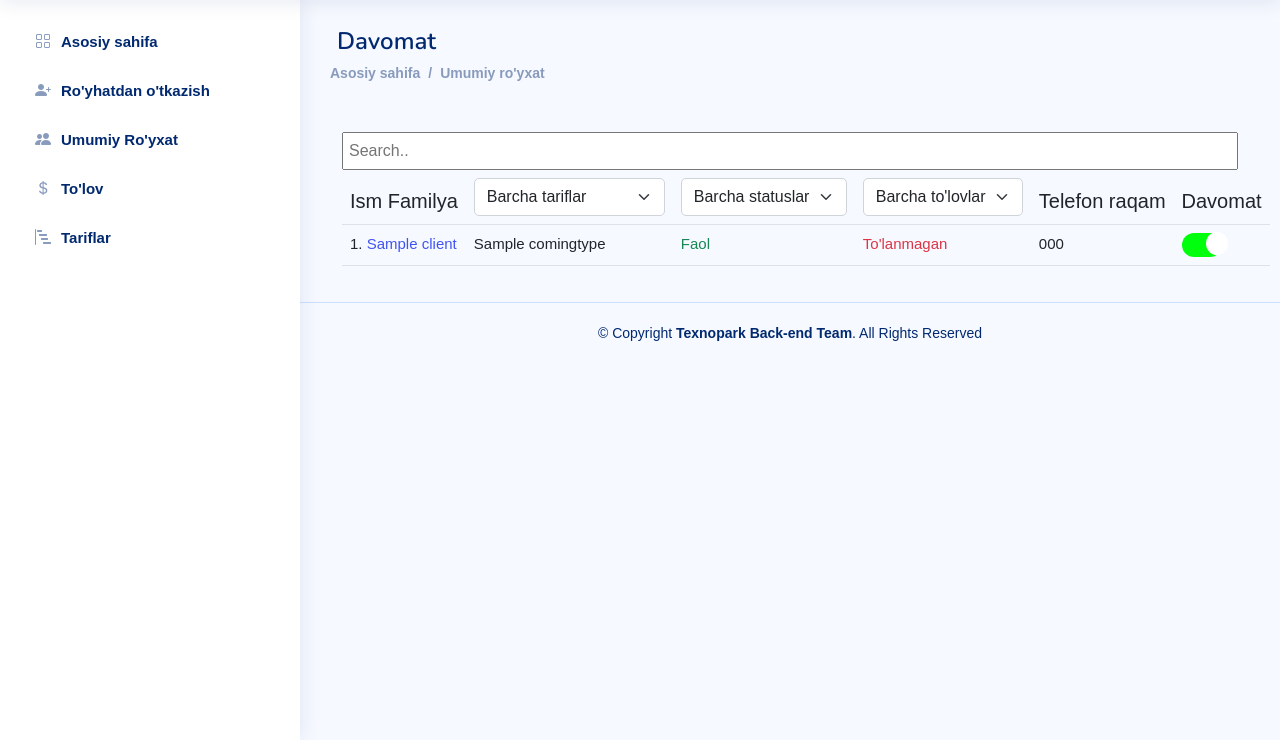
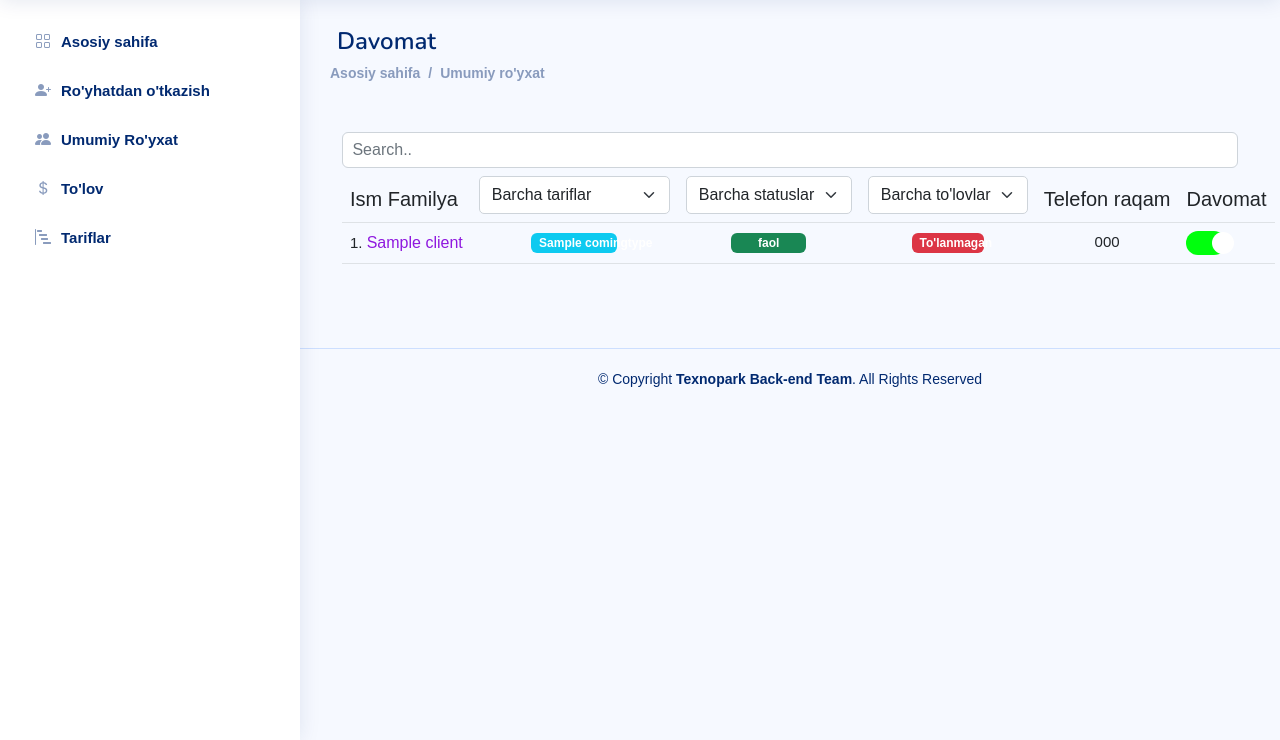
Before and after one commit to Abdulhamid51/fitnes_crm, a Django app: page /attandance/ in a window 1280 px wide. Shown: the part 60-800 px from the top of the page. Run offline with Django 3.2, Linux system fonts and the light colour scheme; tables that the repository leaves empty hold one stand-in row (values such as "Sample post"); some libraries are stand-ins or nearby versions.

Commit message:
templates edited

```diff
--- a/templates/new_table.html
+++ b/templates/new_table.html
@@ -20,13 +20,11 @@
 
     <div class="container mt-5">
 
-        <!-- <div class="outer-wrapper">
-            <div class="table-wrapper"> -->
-                <div class="row">
-                    <div class="col-md-12">
 
-                        <input type="text" name=""  id="search" placeholder="Search.." style="padding: 5px; width: 100%;">
-    <table id="emp-table" class="table table-border datab" style="width:100%">
+    <div class="row">
+        <div class="col-md-12">
+            <input type="text" name="" class="form-control"  id="search" placeholder=" Search.." style="padding: 5px; width: 100%; ">
+        <table id="emp-table" class="table table-border datab" style="width:100%">
 
 
         <thead class="p-4">
@@ -58,28 +56,28 @@
             {% for c in clients %}
             <tr>
                 <td>{{ forloop.counter }}. <a href="{% url 'main:detail' c.id %}" >{{ c.name }}</a></td>
-                <td>{{ c.coming_type }}</td>
+                <td class="text-center"><span class="badge bg-info status-span">{{ c.coming_type }}</span></td>
 
                 {% if c.status == "ACTIVE" %}
-                <td class="text-success">Faol</td>
+                <!-- <td class="text-center text-success"><span class="badge bg-success status-span"><i class="bi bi-check-circle-fill me-1"></i>Faol</span></td> -->
+                <td class="text-center text-success"><span class="badge bg-success status-span"> faol</span></td>
                 {% elif c.status == "INACTIVE" %}
-                <td class="text-danger">Faol emas</td>
+                <td class=" text-center text-danger"><span class="badge bg-danger status-span">faol emas</span></td>
                 {% else %}
-                <td class="text-warning">Pauza</td>
+                <td class="text-center text-warning"><span class="badge bg-warning status-span">pauza</span></td>
                 {% endif %}
 
 
-                <!-- <td class="badge bg-danger">{{ c.status }}</td> -->
                 <td
                 {% if c.debt == False %}
-                class="text-success">To'langan
+                class=" text-center text-success"><span class="badge bg-success status-span">To'langan</span>
                 {% else %}
-                class="text-danger">To'lanmagan
+                class="text-center text-danger"><span class="badge bg-danger status-span">To'lanmagan</span>
                 {% endif %}
                 </td>
 
-                <td>{{ c.phone }}</td>
-                <td class="att_td">
+                <td class="text-center">{{ c.phone }}</td>
+                <td class="att_td ">
                     <label class="switch ">
 
                         {% if c.months.all.last.days.all.last %}
@@ -107,7 +105,20 @@
     </table>
 
     <style>
-
+        .status-span{
+            width: 45%;
+            font-size: 12px;
+        }
+        tbody tr:hover{
+            background:rgb(233, 227, 227);
+        }
+        td a{
+            color: rgba(143, 23, 223, 0.998);
+            font-size: 16px;
+        }
+        td a:hover{
+            color: black;
+        }
         .switch {
             float: left;
             position: relative;
@@ -116,10 +127,8 @@
             height: 24px;
         }
 
-        /* Hide default HTML checkbox */
         .switch input {display:none;}
 
-        /* The slider */
         .slider {
             position: absolute;
             cursor: pointer;
@@ -135,10 +144,10 @@
         .slider:before {
             position: absolute;
             content: "";
-            height: 23px;
+            height: 22px;
             width: 22px;
-            left: -2px;
-            bottom: 2px;
+            left: 0px;
+            bottom: 1px;
             background-color: rgb(255, 255, 255);
             -webkit-transition: .4s;
             transition: .4s;
@@ -159,40 +168,89 @@
 
         /* Rounded sliders */
         .slider.round {
-            border-radius: 34px;
+            border-radius: 30px;
         }
         .slider.round:before {
-  border-radius: 50%;
-}
+            border-radius: 50%;
+        }
+
         </style>
 
 
-
-
-
-
-    <!-- <script>getUniqueValuesFromColumn()
-    </script> -->
     <script src="/static/assets/example/filter.js"></script>
     <script src="https://cdnjs.cloudflare.com/ajax/libs/jquery/3.6.3/jquery.min.js"></script>
     <script src="//cdn.datatables.net/1.10.12/js/jquery.dataTables.min.js"></script>
 
     <script>
         window.onload = () => {
-
         };
 
-        getUniqueValuesFromColumn()
+    getUniqueValuesFromColumn()
+
+    function getUniqueValuesFromColumn() {
+    var unique_col_values_dict = {}
+
+    allFilters = document.querySelectorAll(".table-filter")
+    allFilters.forEach((filter_i) => {
+        col_index = filter_i.parentElement.getAttribute("col-index");
+        // alert(col_index)
+        const rows = document.querySelectorAll("#emp-table > tbody > tr")
+        rows.forEach((row) => {
+            cell_value = row.querySelector("td:nth-child("+col_index+")").innerHTML;
+            // if the col index is already present in the dict
+            if (col_index in unique_col_values_dict) {
+
+                // if the cell value is already present in the array
+                if (unique_col_values_dict[col_index].includes(cell_value)) {
+                    // alert(cell_value + " is already present in the array : " + unique_col_values_dict[col_index])
+
+                } else {
+                    unique_col_values_dict[col_index].push(cell_value)
+                    // alert("Array after adding the cell value : " + unique_col_values_dict[col_index])
+
+                }
 
 
-        var $rows = $('#emp-table tr');
+            } else {
+                unique_col_values_dict[col_index] = new Array(cell_value)
+            }
+        });
+
+
+    });
+    // for(i in unique_col_values_dict) {
+    //     alert("Column index : " + i + " has Unique values : \n" + unique_col_values_dict[i]);
+    // }
+        updateSelectOptions(unique_col_values_dict)
+
+
+};
+
+        function updateSelectOptions(unique_col_values_dict) {
+        allFilters = document.querySelectorAll(".table-filter")
+        allFilters.forEach((filter_i) => {
+            col_index = filter_i.parentElement.getAttribute('col-index')
+
+            unique_col_values_dict[col_index].forEach((i) => {
+
+                let b = new DOMParser().parseFromString(i,'text/xml');
+                b = b.firstChild.innerHTML;
+
+                filter_i.innerHTML = filter_i.innerHTML + `\n<option value="${b}">${b}</option>`
+            });
+
+        });
+    };
+
+        let $rows = $('#emp-table tr');
         $('#search').keyup(function() {
-            var val = $.trim($(this).val()).replace(/ +/g, ' ').toLowerCase();
+            let val = $.trim($(this).val()).replace(/ +/g, ' ').toLowerCase();
+
 
 
 
             $rows.show().filter(function() {
-                var text = $(this).text().replace(/\s+/g, ' ').toLowerCase();
+                let text = $(this).text().replace(/\s+/g, ' ').toLowerCase();
                 return !~text.indexOf(val);
             }).hide();
         });
@@ -217,18 +275,10 @@
 
 
 
-    <style>
-        .dataTable-search{
-            width: 100%;
-            margin-bottom: 25px;
-
-        }
-    </style>
 
 </div>
 </div>
-<!-- </div>
-</div> -->
+
 
 </div>
 
--- a/templates/tarif/tarif.html
+++ b/templates/tarif/tarif.html
@@ -44,7 +44,7 @@
 
     <section class="section">
       <div class="row"><div class="col-12 mb-3">
-      <a href="{% url 'main:addtarif' %}" class="badge bg-primary p-2 pe-2 c-info" style="font-size: 19px; width: 200px; height: 45px; color: white; float: right;">
+      <a href="{% url 'main:addtarif' %}" class="badge bg-primary p-2 pe-2 info" style="font-size: 19px; width: 200px; height: 45px; color: white; float: right;">
         Tarif qo'shish <i class="bi bi-plus-circle"></i></a>
 
       </div></div>
--- a/templates/wrapper.html
+++ b/templates/wrapper.html
@@ -29,6 +29,7 @@
   <link href="/static/assets/vendor/quill/quill.bubble.css" rel="stylesheet">
   <link href="/static/assets/vendor/remixicon/remixicon.css" rel="stylesheet">
   <link href="/static/assets/vendor/simple-datatables/style.css" rel="stylesheet">
+
 
   <!-- Template Main CSS File -->
   <link href="/static/assets/css/style.css" rel="stylesheet">
@@ -71,18 +72,13 @@
         </li><!-- End Search Icon-->
 
 
-
-              <!-- <a class="dropdown-item d-flex align-items-center" href="#">
-                <i class="bi bi-box-arrow-right"></i>
-                <span>Sign Out</span>
-              </a> -->
-
-
-
       </ul>
     </nav><!-- End Icons Navigation -->
 
   </header><!-- End Header -->
+
+
+
 
   <!-- ======= Sidebar ======= -->
   <aside id="sidebar" class="sidebar">
@@ -120,32 +116,13 @@
           <span>Tariflar</span>
         </a>
       </li>
-      {% comment %}
-      <!-- <li class="nav-item">
-        <a class="nav-link collapsed" data-bs-target="#forms-nav" data-bs-toggle="collapse" href="#">
-          <i class="bi bi-journal-check"></i><span>Tolovlar</span><i class="bi bi-chevron-down ms-auto"></i>
-        </a>
-        <ul id="forms-nav" class="nav-content collapse " data-bs-parent="#sidebar-nav">
 
-          <li>
-            <a href="{% url 'payment:payment' %}">
-              <i class="bi bi-circle"></i><span>Tolov qoshish</span>
-            </a>
-          </li>
-
-
-
-
-            <a href="{% url 'payment:list' %}">
-              <i class="bi bi-circle"></i><span>Mudati tugaganlar</span>
-            </a>
-          </li> -->
-      {% endcomment %}
 
         </ul>
       </li><!-- End Forms Nav -->
 
       <!-- End Tables Nav -->
+
 
 
 
@@ -161,7 +138,7 @@
     {% endblock content %}
 
   <!-- ======= Footer ======= -->
-  <footer id="footer" class="footer">
+  <footer id="footer" class="footer mt-5">
     <div class="copyright">
       &copy; Copyright <strong><span>Texnopark Back-end Team</span></strong>. All Rights Reserved
     </div>
@@ -183,7 +160,15 @@
   <!-- Template Main JS File -->
   <script src="/static/assets/js/main.js"></script>
 
+  <style>
+    .nav-item:hover a{
+      transform: scale(1.2);
+    }
+    .nav-item:hover i{
+      margin-left: 20px;
 
+    }
+  </style>
 
 </body>
 
```
Also changed, not shown: static/assets/example/filter.js (+0 -54 lines), templates/index222.html (deleted, +0 -117 lines), templates/register.html (+10 -10 lines).
